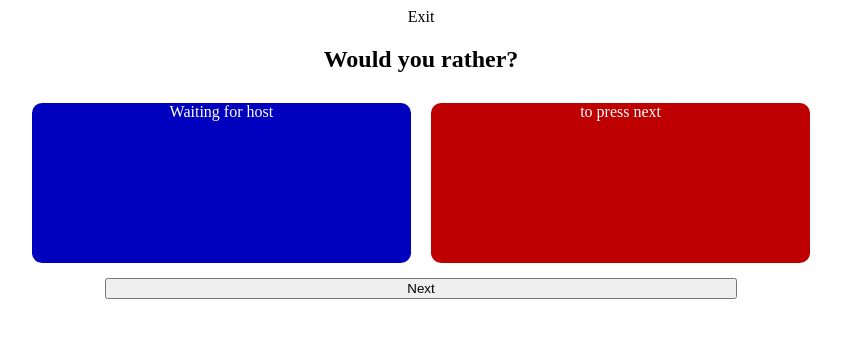
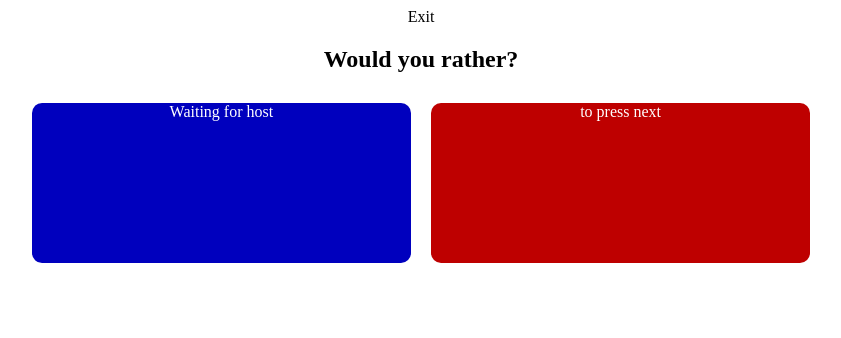
Before and after one commit to PartySocial/custom-web-client-example, a website: page public/game.html in a window 1280 px wide. Shown: the whole page, without its empty margins (219-1060 px from the left). Drawn offline with nearby package versions, Linux system fonts and the light colour scheme; no server answers; some icons are missing.

Commit message:
Update game.html

```diff
--- a/public/game.html
+++ b/public/game.html
@@ -63,7 +63,6 @@
     });
     socket.connect()
     socket.on('connected', data => {
-      console.log(data)
       if (!data.user.host) document.getElementById('next').style.display = 'none'
     })
     document.getElementById('opt1').addEventListener('click', () => {
@@ -116,12 +115,7 @@
       document.getElementById('v').style.display = 'none'
       voted = false
     })
-    window.onload = async () => {
-      const isHost = {
-        host: true
-      }
-      if (isHost.host) document.getElementById('next').style.display = 'inline-block'
-    }
+
     socket.on('error', (data) => {
       alert(data.error)
       if (data.fatal) location = '/'
```
